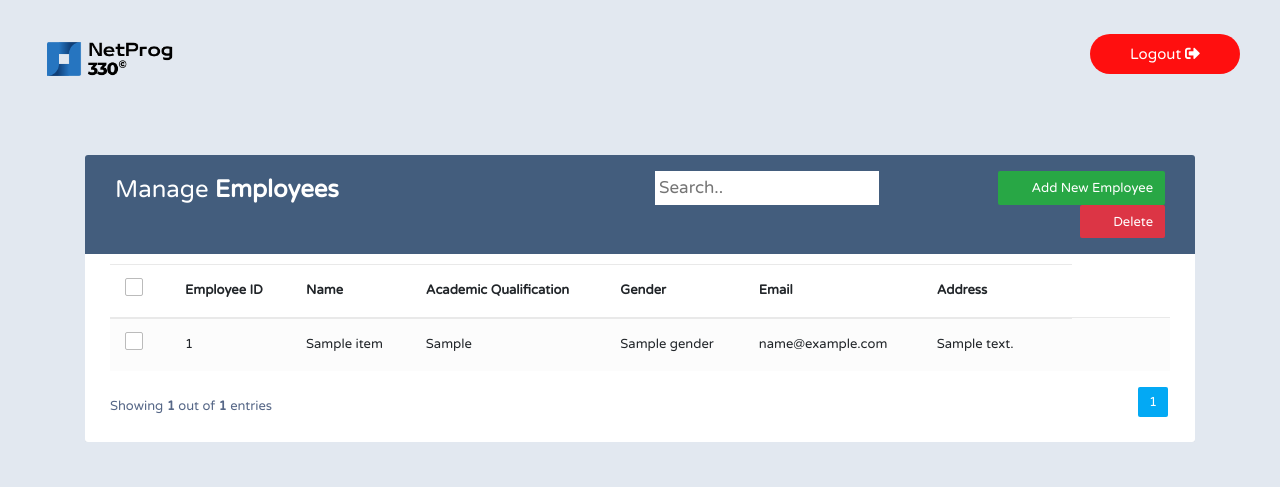
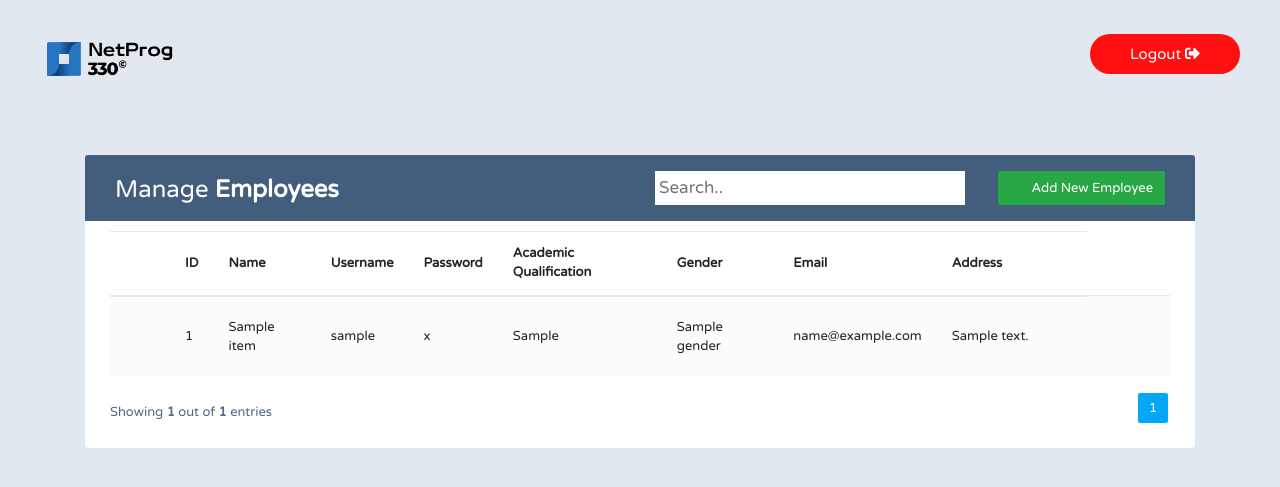
Before and after one commit to hakidon/NetProg330-CRUD, a Flask app: page /admin/view in a window 1280 px wide. Shown: the top 487 px of the page. Run offline with Flask 2, Linux system fonts and the light colour scheme; a user stored in the database is signed in; data comes from the database, SQL or seed files in the repository; both versions use the stored data as it was after the commit; a database or web service that is not in the repository returns one stand-in record (values such as "Sample title"); data that the repository does not hold is empty; some libraries are stand-ins or nearby versions.

Commit message:
update edit

```diff
--- a/main.py
+++ b/main.py
@@ -32,8 +32,7 @@ def check_session(type):
     if not username or login_type != type:
         session.clear()
         return redirect('/')
-    else:
-        return username
+
 
 def check_admin(username):
     conn = connect_to_db()
@@ -46,6 +45,12 @@ def check_admin(username):
         return True
     else:
         return False
+
+@app.route('/logout')
+def logout():
+    session.clear()
+    return redirect('/')
+
 
 @app.route('/', methods=['GET', 'POST'])
 def main():
@@ -75,7 +80,8 @@ def main():
 
 @app.route('/admin/view',  methods=['GET', 'POST'])
 def admin_view():
-    username = check_session('admin')
+    check_session('admin')
+    username = session.get('session_id')
     if check_admin(username):
         response = requests.get(prepare_api('/api/employee'))
 
@@ -90,15 +96,23 @@ def admin_view():
                 conn.commit()
                 session['insert_admin'] = True
                 return redirect('/admin/view')
-            elif submit_type == 'update':
-                pass
+            elif submit_type == 'edit':
+                cur.execute('UPDATE employee_info SET "employee name" = ?, "Academic qualification" = ?, gender = ?, email = ?, address = ?, Username = ?, Password = ? WHERE "employee id" = ?', (data['name'], data['academic_qualification'], data['gender'], data['email'], data['address'], data['username'], data['password'], data['employee_id']))
+                conn.commit()
+                session['edit_admin'] = True
+                return redirect('/admin/view')
             elif submit_type == 'delete':
                 pass
         elif request.method == 'GET':
             temp_success_insert = session.get('insert_admin', '')
             if temp_success_insert:
                 session.pop('insert_admin', '')
-            return render_template('employee_table.html', employee_data=response.json(), success_insert=temp_success_insert)
+
+            temp_success_edit = session.get('edit_admin', '')
+            if temp_success_edit:
+                session.pop('edit_admin', '')
+
+            return render_template('employee_table.html', employee_data=response.json(), success_insert=temp_success_insert, success_edit=temp_success_edit)
     else:
         session.clear()
         return redirect('/')
@@ -123,7 +137,7 @@ def get_employee_all():
         conn = connect_to_db()
         conn.row_factory = sqlite3.Row
         cur = conn.cursor()
-        cur.execute('SELECT "employee id", "employee name", "gender", "email", "address", "Academic qualification" FROM employee_info')
+        cur.execute('SELECT * FROM employee_info')
         rows = cur.fetchall()
         employees = [dict(row) for row in rows]
         return json.dumps(employees)
@@ -143,8 +157,10 @@ def func_employee(employee_id=None):
     if request.method == 'GET':
         # View Employee
         try:
-            cur.execute('SELECT "employee id", "employee name", "gender", "email", "address", "Academic qualification" FROM employee_info  WHERE "employee id"=?', (employee_id,))
+            # cur.execute('SELECT "employee id", "employee name", "gender", "email", "address", "Academic qualification" FROM employee_info  WHERE "employee id"=?', (employee_id,))
+            cur.execute('SELECT * FROM employee_info  WHERE "employee id"=?', (employee_id,))
             rows = cur.fetchone()
+
             if rows:
                 return jsonify(dict(rows))
             else:
--- a/tempCodeRunnerFile.py
+++ b/tempCodeRunnerFile.py
@@ -1 +1 @@
-success_insert
+            return redirect('/admin/view')
--- a/templates/employee_table.html
+++ b/templates/employee_table.html
@@ -28,7 +28,8 @@ body {
 .search-bar{
 	  padding: 4px;
 	  border: none;
-	  margin-right: 16px;
+	  width:310px;
+	  margin-right: 10px;
 	  font-size: 17px;
 }
 
@@ -168,7 +169,7 @@ table.table .avatar {
 	margin-top: 10px;
 	font-size: 13px;
 }
-/* Custom checkbox */
+/* Custom checkbox
 .custom-checkbox {
 	position: relative;
 }
@@ -218,10 +219,10 @@ table.table .avatar {
 	cursor: auto;
 	box-shadow: none;
 	background: #ddd;
-}
+} */
 /* Modal styles */
 .modal .modal-dialog {
-	max-width: 400px;
+	max-width: 800px;
 }
 
 .del-text{
@@ -364,9 +365,34 @@ function createPagination(table, entriesPerPage) {
 }
 
 function onEditClick(id) {
-	var currentRow=$(this).closest("tr");
-	var col1=currentRow.find("td:eq(1)").text(); // get current row 1st TD value
-	alert(col1)
+	let currentRow = $("#"+id).closest("tr");
+	let name = currentRow.find("td:eq(2)").text();
+	let username = currentRow.find("td:eq(3)").text();
+	let password = currentRow.find("td:eq(4)").text();
+	let academic_qualification = currentRow.find("td:eq(5)").text();
+	let gender = currentRow.find("td:eq(6)").text();
+	let email = currentRow.find("td:eq(7)").text();
+	let address = currentRow.find("td:eq(8)").text();
+
+	document.getElementById("edit_name").value = name;
+	document.getElementById("edit_username").value = username;
+	document.getElementById("edit_password").value = password;
+	document.getElementById("edit_academic_qualification").value = academic_qualification;
+	// document.getElementById("edit_academic_qualification").value = name;
+	document.getElementById("edit_email").value = email;
+	document.getElementById("edit_address").value = address;
+	if (gender == 'Male')
+		document.getElementById("edit_male_radio").checked = true;
+	else
+		document.getElementById("edit_female_radio").checked = true;
+	document.getElementById("edit_employee_id").value = id;
+
+	// document.getElementById("edit_username").value = name;
+	// document.getElementById("edit_password").value = name;
+	// document.getElementById("male").checked = true;
+
+	// let name = currentRow.find("td:eq(1)").text(); // get current row 1st TD value
+	// document.getElementById("male").checked = true;
 }
 
 $(document).ready(function(){
@@ -408,16 +434,19 @@ $(document).ready(function(){
 		}
 	});
 
-	var insert_var = "{{ success_insert }}";
-	if (insert_var) {
+	if ("{{ success_insert }}") {
 		alert(("Insert successful!"));
+	}
+
+	if ("{{ success_edit }}") {
+		alert(("Edit successful!"));
 	}
 });
 </script>
 </head>
 <div class="top-button">
 	<img class="top-logo" src="{{ url_for('static', filename='img/logo.png') }}">
-	<button class="button button-log">Logout <i class="fa fa-sign-out-alt" aria-hidden="true">  </i></button>
+	<a href="{{ url_for('logout') }}"><button class="button button-log">Logout <i class="fa fa-sign-out-alt" aria-hidden="true">  </i></button></a>
 </div>
 <body>
 <div class="container-xl">
@@ -431,21 +460,23 @@ $(document).ready(function(){
 					<div class="col-sm-6">
 						  <input type="text" class="search-bar" placeholder="Search..">
 						<a href="#addEmployeeModal" class="btn btn-success" data-toggle="modal"><i class="material-icons">&#xE147;</i> <span>Add New Employee</span></a>
-						<a href="#deleteEmployeeModal" class="btn btn-danger" data-toggle="modal"><i class="material-icons">&#xE15C;</i> <span>Delete</span></a>
 					</div>
 				</div>
 			</div>
 			<table class="table table-striped table-hover" id="table-employee">
 				<thead>
 					<tr>
-						<th>
+						<!-- <th>
 							<span class="custom-checkbox">
 								<input type="checkbox" id="selectAll">
 								<label for="selectAll"></label>
 							</span>
-						</th>
-						<th>Employee ID</th>
+						</th> -->
+						<th></th>
+						<th>ID</th>
 						<th>Name</th>
+						<th>Username</th>
+						<th>Password</th>
 						<th>Academic Qualification</th>
 						<th>Gender</th>
 						<th>Email</th>
@@ -454,21 +485,24 @@ $(document).ready(function(){
 				</thead>
 				<tbody>
 					{% for employee in employee_data %}
-						<tr>
-							<td>
+						<tr id="{{ employee['employee id'] }}">
+							<!-- <td>
 								<span class="custom-checkbox">
 									<input type="checkbox" name="options[]" value="{{ employee.id }}">
 									<label for="checkbox1"></label>
 								</span>
-							</td>
+							</td> -->
+							<td></td>
 						<td>{{ employee['employee id'] }}</td>
 						<td>{{ employee['employee name'] }}</td>
+						<td>{{ employee['Username'] }}</td>
+						<td>{{ employee['Password'] }}</td>
 						<td>{{ employee['Academic qualification'] }}</td>
 						<td>{{ employee['gender'] }}</td>
 						<td>{{ employee['email'] }}</td>
 						<td>{{ employee['address'] }}</td>
 							<td>
-								<a href="#editEmployeeModal" class="edit" data-toggle="modal" onclick="onEditClick()"><i class="material-icons" data-toggle="tooltip" title="Edit">&#xE254;</i></a>
+								<a href="#editEmployeeModal" class="edit" data-toggle="modal" onclick="onEditClick('{{ employee['employee id'] }}')"><i class="material-icons" data-toggle="tooltip" title="Edit">&#xE254;</i></a>
 								<a href="#deleteEmployeeModal" class="delete" data-toggle="modal"><i class="material-icons" data-toggle="tooltip" title="Delete">&#xE872;</i></a>
 							</td>
 						</tr>
@@ -499,6 +533,14 @@ $(document).ready(function(){
 						<input type="text" class="form-control" name="name" required>
 					</div>
 					<div class="form-group">
+						<label>Username</label>
+						<input type="text" class="form-control" name="username" required>
+					</div>
+					<div class="form-group">
+						<label>Password</label>
+						<input type="password" class="form-control" name="password" required>
+					</div>
+					<div class="form-group">
 						<label>Academic Qualification</label>
 						<select class="form-control" name="academic_qualification" required>
 							<option value="Bachelor degree">Bachelor degree</option>
@@ -520,21 +562,13 @@ $(document).ready(function(){
 						<label>Address</label>
 						<textarea class="form-control" name="address"  required></textarea>
 					</div>
-					<div class="form-group">
-						<label>Username</label>
-						<input type="text" class="form-control" name="username" required>
-					</div>
-					<div class="form-group">
-						<label>Password</label>
-						<input type="password" class="form-control" name="password" required>
-					</div>
 					<div hidden>
 						<input type="text" name="submit_type" value="add">
 					</div>
 				</div>
 
 				<div class="modal-footer">
-					<input type="button" class="btn btn-default" data-dismiss="modal" value="Cancel">
+					<input type="button" class="btn btn-info" data-dismiss="modal" value="Cancel">
 					<input type="submit" class="btn btn-success" value="Add">
 				</div>
 			</form>
@@ -545,34 +579,6 @@ $(document).ready(function(){
 <div id="editEmployeeModal" class="modal fade">
 	<div class="modal-dialog">
 		<div class="modal-content">
-			<!-- <form>
-				<div class="modal-header">
-					<h4 class="modal-title">Edit Employee</h4>
-					<button type="button" class="close" data-dismiss="modal" aria-hidden="true">&times;</button>
-				</div>
-				<div class="modal-body">
-					<div class="form-group">
-						<label>Name</label>
-						<input type="text" class="form-control" required>
-					</div>
-					<div class="form-group">
-						<label>Email</label>
-						<input type="email" class="form-control" required>
-					</div>
-					<div class="form-group">
-						<label>Address</label>
-						<textarea class="form-control" required></textarea>
-					</div>
-					<div class="form-group">
-						<label>Phone</label>
-						<input type="text" class="form-control" required>
-					</div>
-				</div>
-				<div class="modal-footer">
-					<input type="button" class="btn btn-default" data-dismiss="modal" value="Cancel">
-					<input type="submit" class="btn btn-info" value="Save">
-				</div>
-			</form> -->
 			<form action="/admin/view" method="POST">
 				<div class="modal-header">
 					<h4 class="modal-title">Edit Employee</h4>
@@ -582,6 +588,14 @@ $(document).ready(function(){
 					<div class="form-group">
 						<label>Name</label>
 						<input type="text" class="form-control" name="name" id="edit_name" required>
+					</div>
+					<div class="form-group">
+						<label>Username</label>
+						<input type="text" class="form-control" name="username" id="edit_username" required>
+					</div>
+					<div class="form-group">
+						<label>Password</label>
+						<input type="password" class="form-control" name="password" id="edit_password" required>
 					</div>
 					<div class="form-group">
 						<label>Academic Qualification</label>
@@ -605,25 +619,17 @@ $(document).ready(function(){
 						<label>Address</label>
 						<textarea class="form-control" name="address"  id="edit_address" required></textarea>
 					</div>
-					<div class="form-group">
-						<label>Username</label>
-						<input type="text" class="form-control" name="username" id="edit_username" required>
-					</div>
-					<div class="form-group">
-						<label>Password</label>
-						<input type="password" class="form-control" name="password" id="edit_password" required>
-					</div>
 					<div hidden>
 						<input type="text" name="submit_type" value="edit">
 					</div>
-					<div>
-						<input type="text" name="id" id="edit_employee_id">
+					<div hidden>
+						<input type="text" name="employee_id" id="edit_employee_id">
 					</div>
 				</div>
 
 				<div class="modal-footer">
-					<input type="button" class="btn btn-default" data-dismiss="modal" value="Cancel">
-					<input type="submit" class="btn btn-success" value="Add">
+					<input type="button" class="btn btn-info" data-dismiss="modal" value="Cancel">
+					<input type="submit" class="btn btn-primary" value="Edit">
 				</div>
 			</form>
 		</div>
```
Also changed, not shown: 330_project.db.
